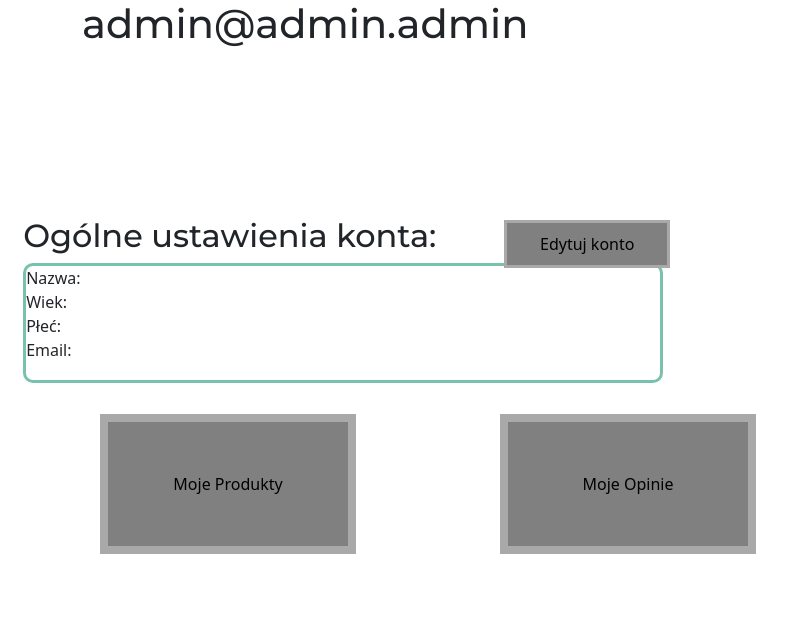
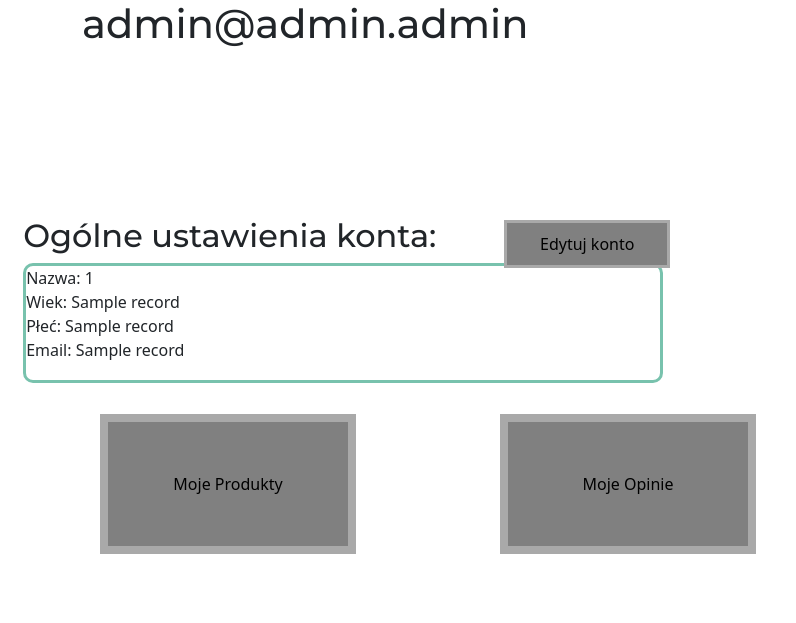
Before and after one commit to MM-oss-pixel/Projekt-zespo-owy, a Flask app: template templates/user_panel.html in a window 1280 px wide. Shown: the part 56-679 px from the top of the page, without its empty margins (0-796 px from the left). Run offline with Flask 2, Linux system fonts and the light colour scheme; a user stored in the database is signed in; tables that the repository leaves empty hold one stand-in row (values such as "Sample post"); the template is opened without the code that fills it: most values are stand-ins (such as "Sample title", 1, 10 or a date in 2020); some libraries are stand-ins or nearby versions.

Commit message:
Update for user panel info display

```diff
--- a/templates/user_panel.html
+++ b/templates/user_panel.html
@@ -17,12 +17,14 @@
 	<form  action="/edit_account" method="post">
             <input class="edit_account" type="submit" value="Edytuj konto">
         </form>
+      {% for record in baza %}
       <div class="ramka4form">
-			Nazwa: <br/>
-			Wiek: <br/>
-			Płeć: <br/>
-			Email: <br/>
+			Nazwa: {{record[0]}}<br/>
+			Wiek: {{record[1]}}<br/>
+			Płeć: {{record[2]}}<br/>
+			Email: {{record[3]}}<br/>
           </div>
+		  {% endfor %}
 </div>
         <form  action="/delete_account" method="post">
             <input class="deletee edit" type="submit" value="Usuń konto">
```
